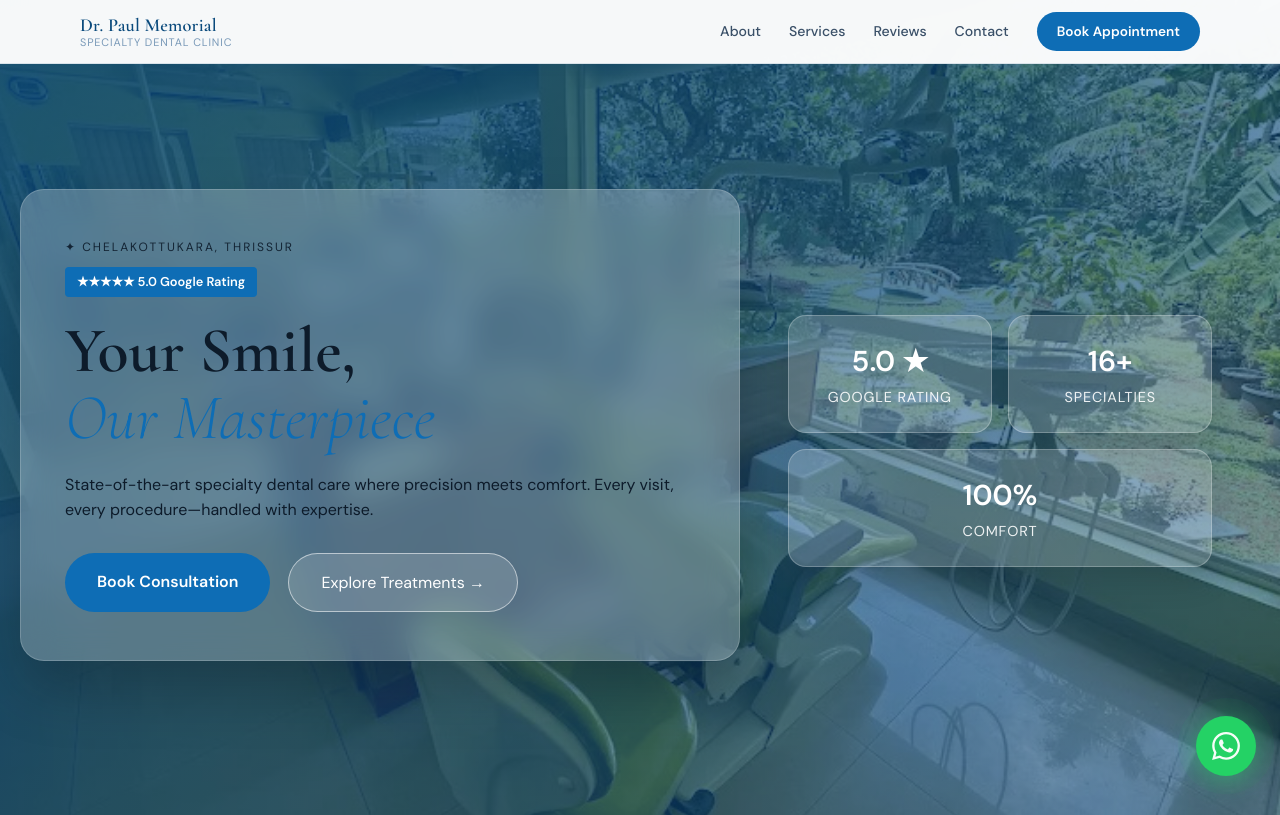
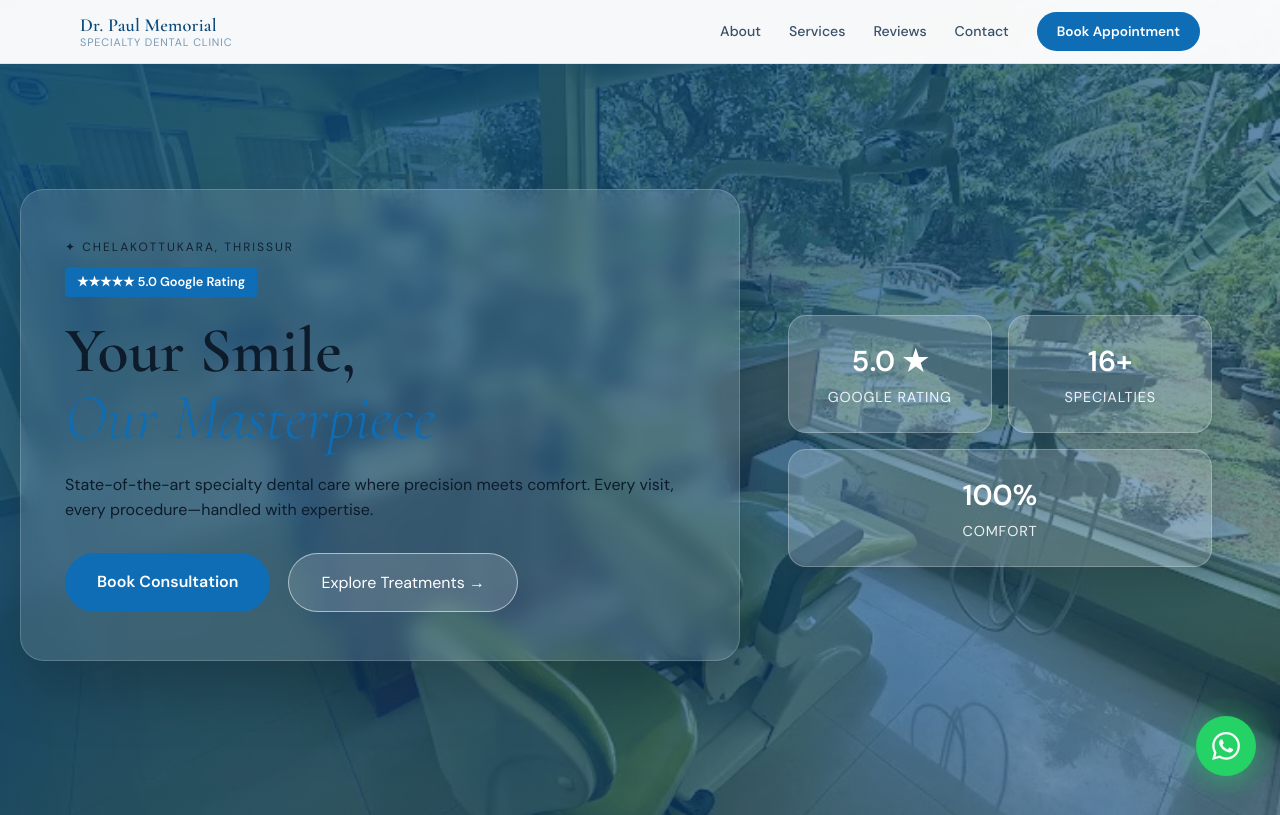
Before and after one commit to theelevionmedia/Dr-Paul-Memorial, a plain HTML site: page index.html in a window 1280 px wide. Shown: the top 815 px of the page. Drawn offline with nearby package versions, Linux system fonts and the light colour scheme.

Commit message:
Update index.html

```diff
--- a/index.html
+++ b/index.html
@@ -140,8 +140,8 @@
   max-width: 720px;
   padding: 48px 44px;
   border-radius: 24px;
-  background: rgba(255, 255, 255, 0.25);
-  backdrop-filter: blur(16px);
+  background: rgba(255, 255, 255, 0.12);
+  backdrop-filter: blur(10px);
   -webkit-backdrop-filter: blur(16px);
   border: 1px solid rgba(255, 255, 255, 0.18);
   box-shadow: 0 28px 60px rgba(0, 0, 0, 0.22);
```
